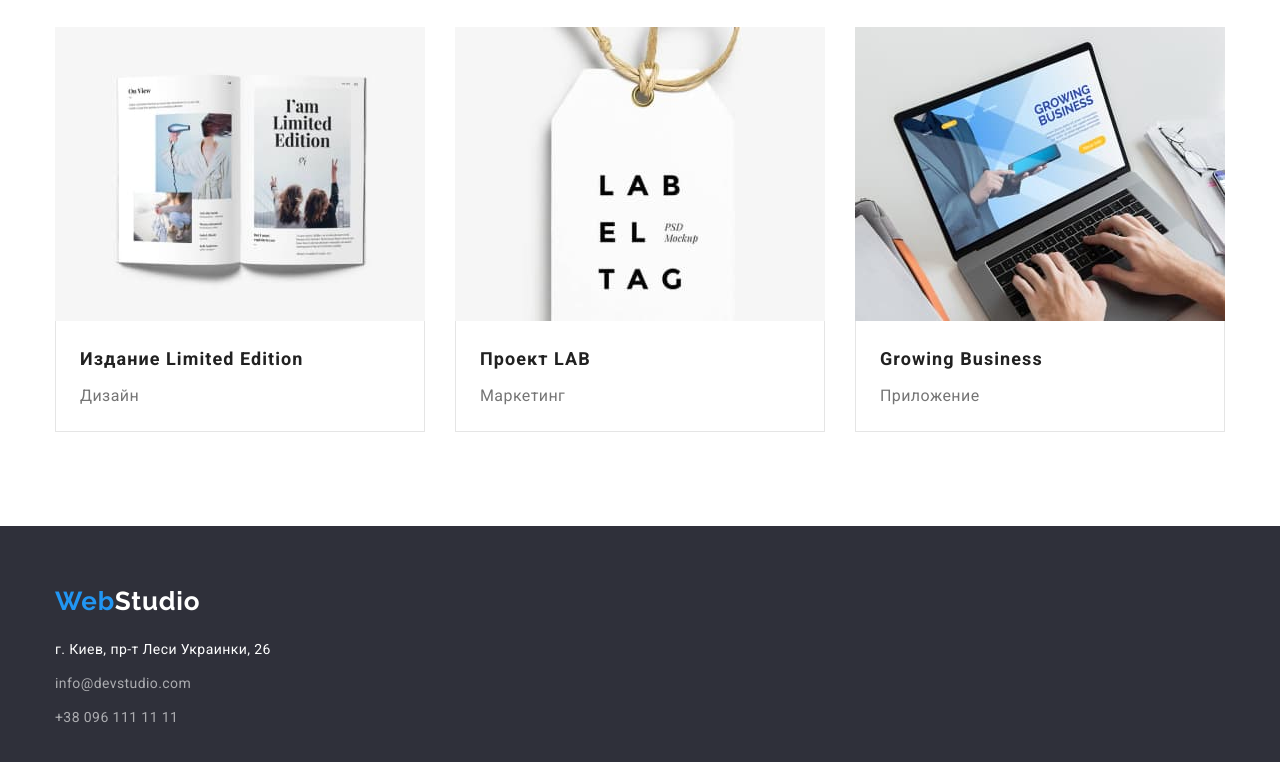
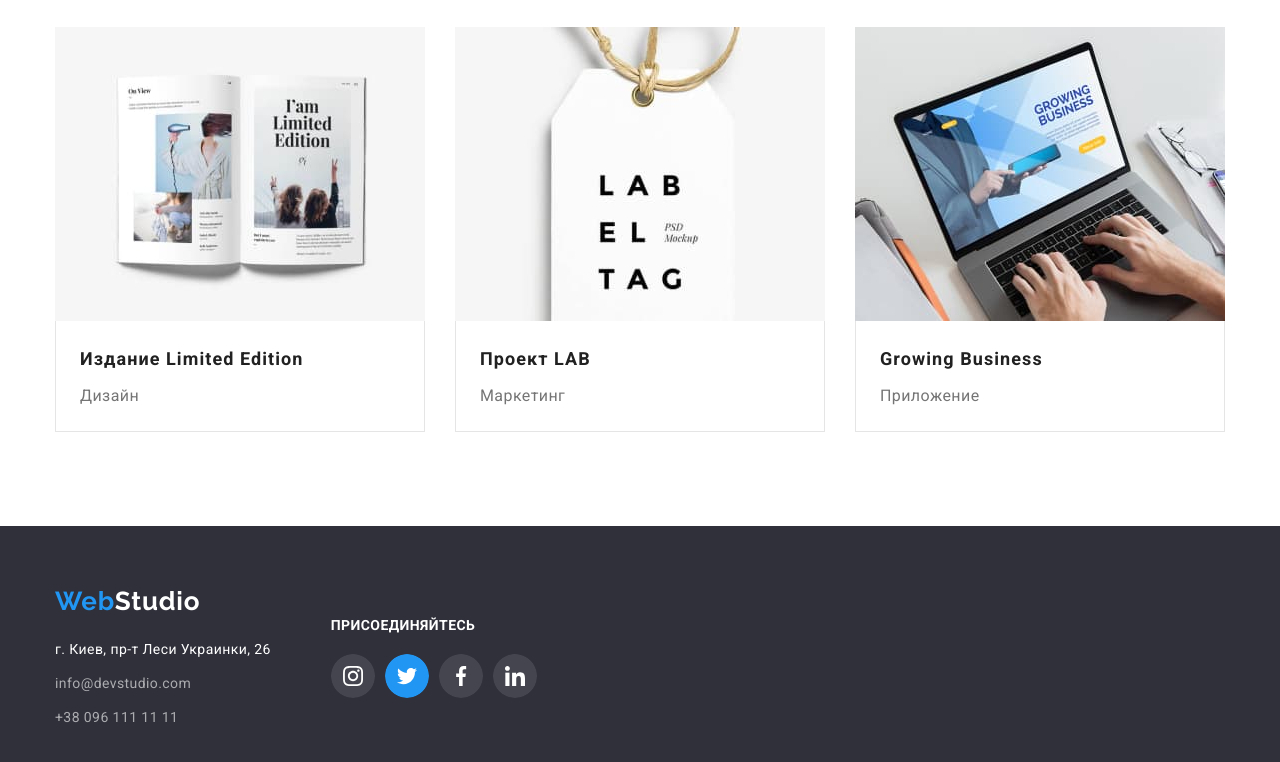
Before and after one commit to alvasar/goit-markup-hw-04, a plain HTML site: page portfolio.html in a window 1280 px wide. Shown: the part 1090-1852 px from the top of the page. Drawn offline with nearby package versions, Linux system fonts and the light colour scheme; files whose address does not match are found by name.

Commit message:
работа с portfolio

```diff
--- a/CSS/style.css
+++ b/CSS/style.css
@@ -376,8 +376,8 @@ margin-bottom: 10px;
 }
 
 .team .social-list {
+    display: flex;
     display: inline-block;
-    display: flex;
     margin: 0 32px;
 }
 
@@ -422,8 +422,9 @@ margin-bottom: 10px;
 
 .clients .list {
     display: flex;
-    /* align-items: center; */
 }
+
+/* section clients */
 
 .clients .item {
     display: inline-block;
@@ -514,12 +515,16 @@ margin-bottom: 10px;
 }
 
 /* Footer social links */
-/* .footer .social-links {
-    /* padding-top: 72px;
-    padding-bottom: 100px;
-} */
+
+.footer .social-links {
+
+}
 
 .social-links .text {
+    padding: 0;
+    margin: 0;
+    margin-bottom: 20px;
+
     color: var(--primary-background-color);
     font-weight: 700;
     line-height: 1.14;
@@ -595,6 +600,10 @@ margin-bottom: 10px;
     font-family: inherit;
     background-color: var(--accent-color);
     color: var(--primary-background-color);
+
+    box-shadow: 0px 3px 1px rgba(0, 0, 0, 0.1),
+    0px 1px 2px rgba(0, 0, 0, 0.08),
+    0px 2px 2px rgba(0, 0, 0, 0.12);
 }
 /* gallery */
 .portfolio-list {
@@ -617,15 +626,21 @@ margin-bottom: 10px;
     margin-right: 0;
 }
 
+.portfolio-list .item:hover,
+.portfolio-list .item:focus {
+
+    box-sizing: border-box;
+    box-shadow: 0px 1px 1px rgba(0, 0, 0, 0.12),
+    0px 4px 4px rgba(0, 0, 0, 0.06),
+    1px 4px 6px rgba(0, 0, 0, 0.16);
+}
+
 .card {
     border: 1px solid rgba(0, 0, 0, 0.1);
     border-top: none;
-    /* добавил в div */
     padding: 20px 24px;
 }
 .portfolio-title {
-    /* padding-top: 20px;
-    margin: 0px 15px 4px 15px; */
     margin: 0;
     margin-bottom: 4px;
 
@@ -637,7 +652,6 @@ margin-bottom: 10px;
 }
 
 .portfolio-list .category {
-    /* margin: 0px 15px 16px 15px; */
     margin: 0;
 
     color: var(--primary-text-color);
--- a/portfolio.html
+++ b/portfolio.html
@@ -47,12 +47,12 @@
         </nav>
 
         <ul class="site-links list">
-          <li class="item">
+          <li class="item icon-mail">
             <a class="contact-link" href="mailto:info@devstudio.com"
               >info@devstudio.com</a
             >
           </li>
-          <li class="item">
+          <li class="item icon-phone">
             <a class="contact-link" href="tel:+38044">+38 096 111 11 11</a>
           </li>
         </ul>
@@ -227,7 +227,8 @@
     </main>
     <!--footer  -->
     <footer class="footer">
-      <div class="container">
+      <div class="container flex">
+        <div class="contact">
           <a
             class="logo"
             href="./index.html"
@@ -251,6 +252,45 @@
             </ul>
           </address>
         </div>
+        <div class="social-links">
+          <p class="text">присоединяйтесь</p>
+          <ul class="social-list list">
+            <li class="social-item">
+              <a
+                class="social-link instagram"
+                href="http://"
+                target="_blank"
+                rel="noopener noreferrer"
+              >
+              </a>
+            </li>
+            <li class="social-item">
+              <a
+                class="social-link twitter"
+                href="http://"
+                target="_blank"
+                rel="noopener noreferrer"
+              ></a>
+            </li>
+            <li class="social-item">
+              <a
+                class="social-link facebook"
+                href="http://"
+                target="_blank"
+                rel="noopener noreferrer"
+              ></a>
+            </li>
+            <li class="social-item">
+              <a
+                class="social-link linkedin"
+                href="http://"
+                target="_blank"
+                rel="noopener noreferrer"
+              ></a>
+            </li>
+          </ul>
+        </div>
+      </div>
     </footer>
   </body>
 </html>
```
Lines whose indentation alone changed are shown as unchanged.
